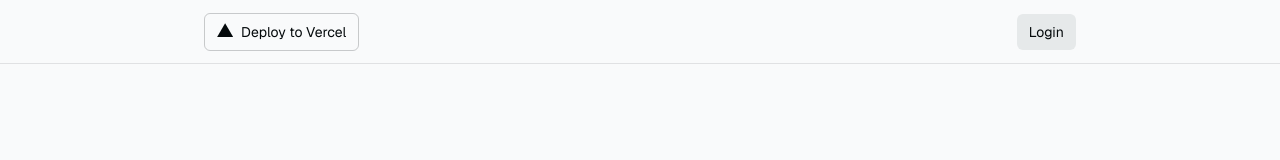
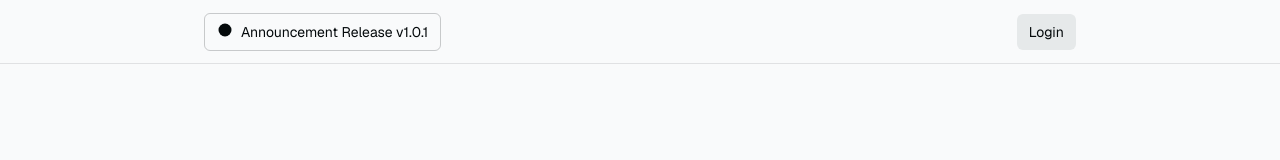
Before and after one commit to agiosai/uat-81298c8, a Next.js app: page / in a window 1280 px wide. Shown: the top 160 px of the page. Built offline with nearby package versions, Linux system fonts and the light colour scheme; no server answers.

Commit message:
Updated minor header objects.

```diff
--- a/components/DeployButton.tsx
+++ b/components/DeployButton.tsx
@@ -2,7 +2,7 @@ export default function DeployButton() {
   return (
     <a
       className="py-2 px-3 flex rounded-md no-underline hover:bg-btn-background-hover border"
-      href="https://vercel.com/new/clone?repository-url=https%3A%2F%2Fgithub.com%2Fvercel%2Fnext.js%2Ftree%2Fcanary%2Fexamples%2Fwith-supabase&project-name=nextjs-with-supabase&repository-name=nextjs-with-supabase&demo-title=nextjs-with-supabase&demo-description=This%20starter%20configures%20Supabase%20Auth%20to%20use%20cookies%2C%20making%20the%20user's%20session%20available%20throughout%20the%20entire%20Next.js%20app%20-%20Client%20Components%2C%20Server%20Components%2C%20Route%20Handlers%2C%20Server%20Actions%20and%20Middleware.&demo-url=https%3A%2F%2Fdemo-nextjs-with-supabase.vercel.app%2F&external-id=https%3A%2F%2Fgithub.com%2Fvercel%2Fnext.js%2Ftree%2Fcanary%2Fexamples%2Fwith-supabase&demo-image=https%3A%2F%2Fdemo-nextjs-with-supabase.vercel.app%2Fopengraph-image.png&integration-ids=oac_VqOgBHqhEoFTPzGkPd7L0iH6"
+      href="https://web-agi-2ec363.webflow.io/"
       target="_blank"
       rel="noreferrer"
     >
@@ -12,12 +12,19 @@ export default function DeployButton() {
         viewBox="0 0 74 64"
         className="h-4 w-4 mr-2"
       >
-        <path
-          d="M37.5896 0.25L74.5396 64.25H0.639648L37.5896 0.25Z"
-          fill="currentColor"
-        ></path>
+
+        <circle
+        cx="37"
+        cy="32"
+        r="30"
+        fill="currentColor"
+      > </circle>
+
       </svg>
-      Deploy to Vercel
+
+      Announcement Release v1.0.1
+
     </a>
-  );
+
+);
 }
```
Also changed, not shown: 1 other file (tests, documents, lock files or other folders).
